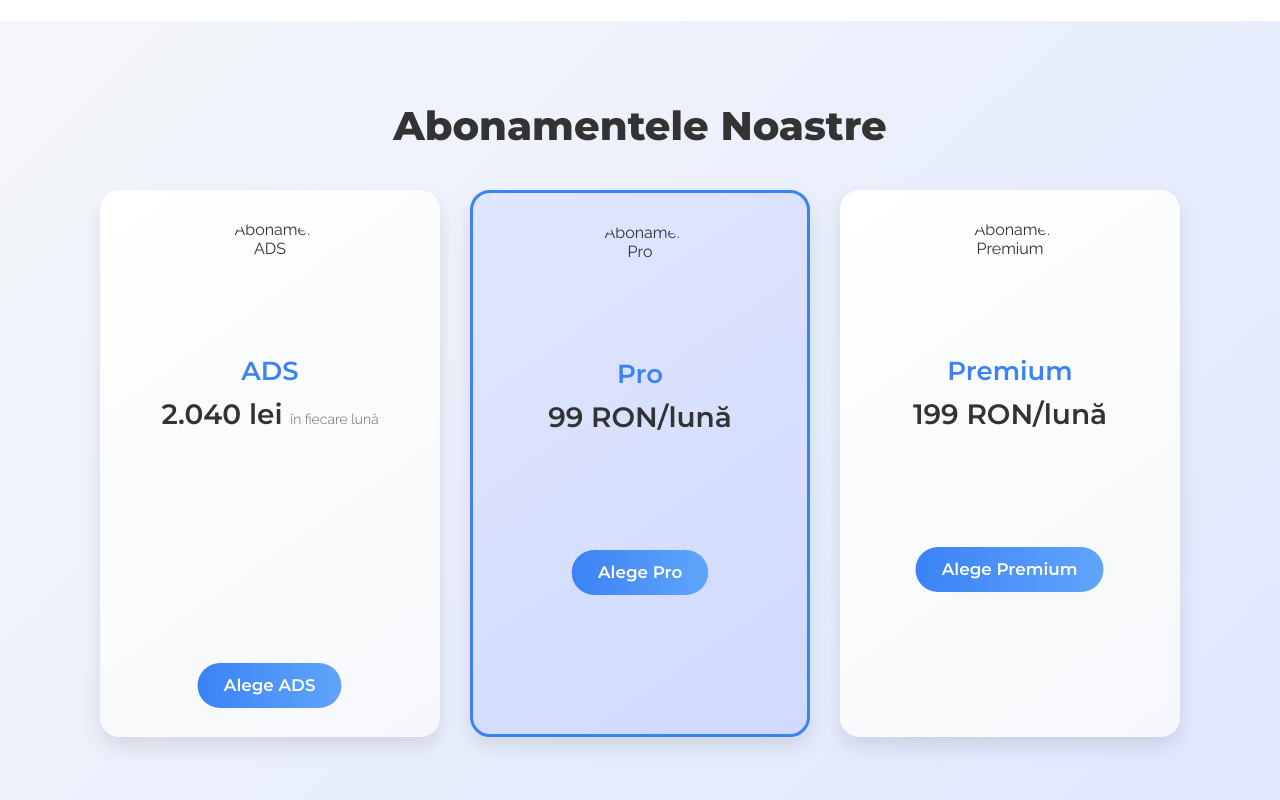
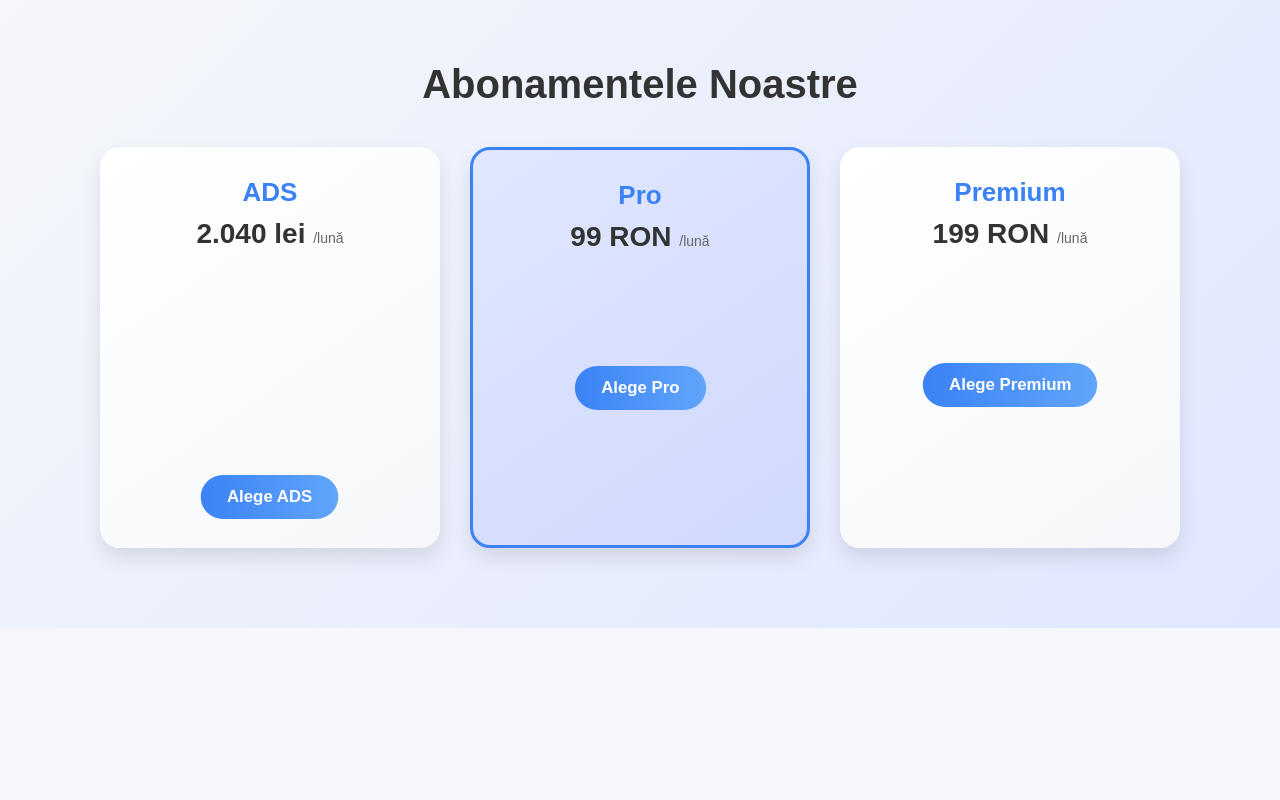
Before and after one commit to capitalventures12/test2, a plain HTML site: page index.html in a window 1280 px wide. Shown: the part 1424-2224 px from the top of the page. After the commit the page ends 2052 px from the top, so only its background shows below. Drawn offline with Linux system fonts and the light colour scheme.

Commit message:
Update index.html

```diff
--- a/index.html
+++ b/index.html
@@ -4,7 +4,7 @@
     <meta charset="UTF-8">
     <meta name="viewport" content="width=device-width, initial-scale=1.0">
     <title>Capital Ventures Limited - Acasă</title>
-    <link href="https://fonts.googleapis.com/css2?family=Montserrat:wght@400;600;800&family=Raleway:wght@300;400;600&display=swap" rel="stylesheet">
+    <link href="https://fonts.googleapis.com/css2?family=Poppins:wght@400;700&display=swap" rel="stylesheet">
     <link rel="stylesheet" href="styles.css">
 </head>
 <body>
@@ -61,9 +61,8 @@
         <h1>Abonamentele Noastre</h1>
         <div class="plans-container">
             <div class="plan">
-                <img src="basic.jpg" alt="Abonament ADS" class="plan-image">
                 <h2>ADS</h2>
-                <p class="price">2.040 lei <span class="small-text">în fiecare lună</span></p>
+                <p class="price">2.040 lei <span class="small-text">/lună</span></p>
                 <ul>
                     <li>Account manager dedicat</li>
                     <li>Strategie inițială</li>
@@ -76,9 +75,8 @@
                 <button>Alege ADS</button>
             </div>
             <div class="plan highlighted">
-                <img src="pro.jpg" alt="Abonament Pro" class="plan-image">
                 <h2>Pro</h2>
-                <p class="price">99 RON/lună</p>
+                <p class="price">99 RON <span class="small-text">/lună</span></p>
                 <ul>
                     <li>Acces la rapoarte avansate</li>
                     <li>Suport prioritar</li>
@@ -87,9 +85,8 @@
                 <button>Alege Pro</button>
             </div>
             <div class="plan">
-                <img src="premium.jpg" alt="Abonament Premium" class="plan-image">
                 <h2>Premium</h2>
-                <p class="price">199 RON/lună</p>
+                <p class="price">199 RON <span class="small-text">/lună</span></p>
                 <ul>
                     <li>Acces complet la toate resursele</li>
                     <li>Suport 24/7</li>
```
